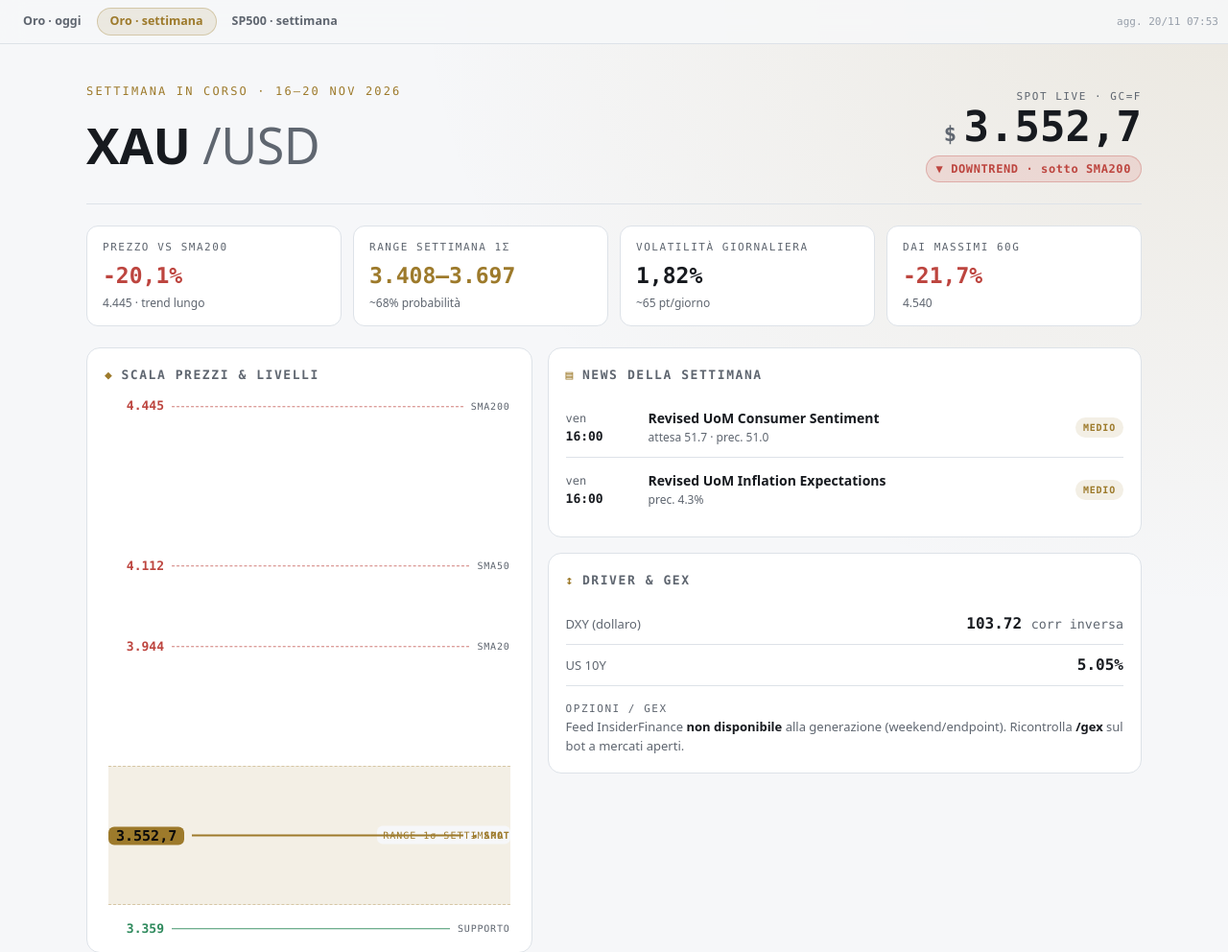
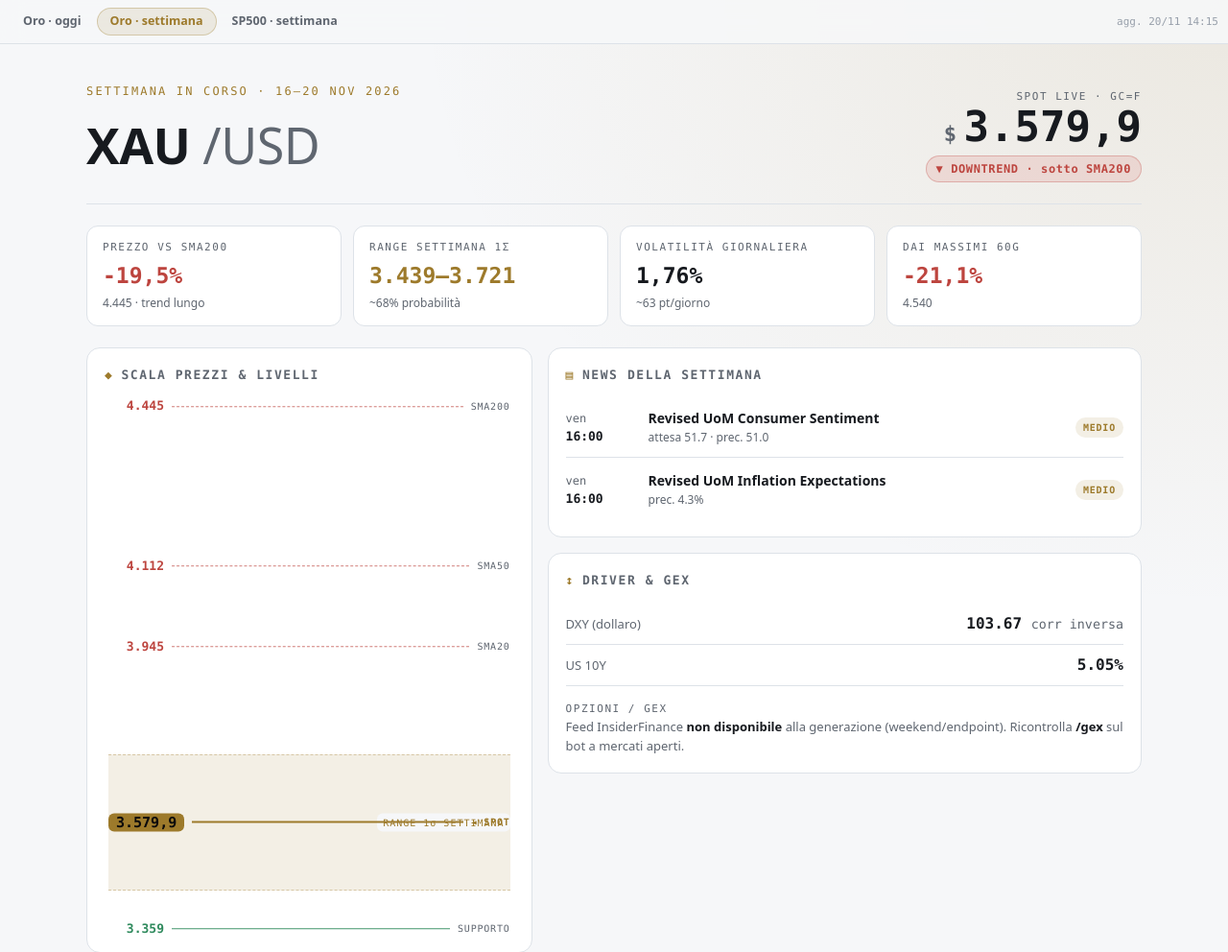
Before and after one commit to Th3Bl4ck/app-dash, a plain HTML site: page public/xau-weekly.html in a window 1280 px wide. Shown: the top 992 px of the page at 96% size. Drawn offline with Linux system fonts and the light colour scheme.

Commit message:
chore: rigenera dashboard 2026-11-20 13:16 UTC

```diff
--- a/public/xau-weekly.html
+++ b/public/xau-weekly.html
@@ -29,7 +29,7 @@
 </style>
 </head>
 <body>
-<nav class="appnav"><a href="/">Oro · oggi</a><a href="/xau-weekly.html" aria-current="page">Oro · settimana</a><a href="/spx-weekly.html">SP500 · settimana</a><span class="stamp">agg. 20/11 07:53</span></nav>
+<nav class="appnav"><a href="/">Oro · oggi</a><a href="/xau-weekly.html" aria-current="page">Oro · settimana</a><a href="/spx-weekly.html">SP500 · settimana</a><span class="stamp">agg. 20/11 14:15</span></nav>
 <title>XAU — Settimana 16–20 nov 2026</title>
 <style>
   :root{--bg:#0a0a0b;--surface:#151516;--surface-2:#1e1e20;--border:#2c2c2f;--text:#ececea;--dim:#9a9a97;--faint:#68686a;
@@ -88,26 +88,26 @@
 <div class="wrap">
   <header>
     <div><div class="eyebrow">Settimana in corso · 16–20 nov 2026</div><h1>XAU<span class="pair"> /USD</span></h1></div>
-    <div class="spotbox"><div class="label">Spot live · GC=F</div><div class="spot"><span class="cur">$</span>3.552,7</div><div class="badge down">▼ DOWNTREND · sotto SMA200</div></div>
+    <div class="spotbox"><div class="label">Spot live · GC=F</div><div class="spot"><span class="cur">$</span>3.579,9</div><div class="badge down">▼ DOWNTREND · sotto SMA200</div></div>
   </header>
   <section class="tiles">
-    <div class="tile"><div class="label">Prezzo vs SMA200</div><div class="v neg">-20,1%</div><div class="sub">4.445 · trend lungo</div></div>
-    <div class="tile"><div class="label">Range settimana 1σ</div><div class="v amb">3.408–3.697</div><div class="sub">~68% probabilità</div></div>
-    <div class="tile"><div class="label">Volatilità giornaliera</div><div class="v">1,82%</div><div class="sub">~65 pt/giorno</div></div>
-    <div class="tile"><div class="label">Dai massimi 60g</div><div class="v neg">-21,7%</div><div class="sub">4.540</div></div>
+    <div class="tile"><div class="label">Prezzo vs SMA200</div><div class="v neg">-19,5%</div><div class="sub">4.445 · trend lungo</div></div>
+    <div class="tile"><div class="label">Range settimana 1σ</div><div class="v amb">3.439–3.721</div><div class="sub">~68% probabilità</div></div>
+    <div class="tile"><div class="label">Volatilità giornaliera</div><div class="v">1,76%</div><div class="sub">~63 pt/giorno</div></div>
+    <div class="tile"><div class="label">Dai massimi 60g</div><div class="v neg">-21,1%</div><div class="sub">4.540</div></div>
   </section>
   <div class="grid">
-    <div class="card"><h2><span class="n">◆</span> Scala prezzi &amp; livelli</h2><div class="ladder"><div class="band" style="top:68.5%;height:25.9%"><span class="btag">RANGE 1σ SETTIMANA</span></div><div class="lvl res dashed" style="top:1.6%"><span class="px">4.445</span><span class="line"></span><span class="tag">SMA200</span></div><div class="lvl res dashed" style="top:31.4%"><span class="px">4.112</span><span class="line"></span><span class="tag">SMA50</span></div><div class="lvl res dashed" style="top:46.4%"><span class="px">3.944</span><span class="line"></span><span class="tag">SMA20</span></div><div class="lvl sup" style="top:98.8%"><span class="px">3.359</span><span class="line"></span><span class="tag">Supporto</span></div><div class="lvl spot" style="top:81.5%"><span class="px">3.552,7</span><span class="line"></span><span class="tag">◄ SPOT</span></div></div></div>
+    <div class="card"><h2><span class="n">◆</span> Scala prezzi &amp; livelli</h2><div class="ladder"><div class="band" style="top:66.4%;height:25.3%"><span class="btag">RANGE 1σ SETTIMANA</span></div><div class="lvl res dashed" style="top:1.6%"><span class="px">4.445</span><span class="line"></span><span class="tag">SMA200</span></div><div class="lvl res dashed" style="top:31.4%"><span class="px">4.112</span><span class="line"></span><span class="tag">SMA50</span></div><div class="lvl res dashed" style="top:46.3%"><span class="px">3.945</span><span class="line"></span><span class="tag">SMA20</span></div><div class="lvl sup" style="top:98.8%"><span class="px">3.359</span><span class="line"></span><span class="tag">Supporto</span></div><div class="lvl spot" style="top:79.0%"><span class="px">3.579,9</span><span class="line"></span><span class="tag">◄ SPOT</span></div></div></div>
     <div style="display:flex;flex-direction:column;gap:16px">
       <div class="card"><h2><span class="n">▤</span> News della settimana</h2>
         <div class="news"><div class="ev"><div class="day">ven <b>16:00</b></div><div class="ttl">Revised UoM Consumer Sentiment<small>attesa 51.7 · prec. 51.0</small></div><span class="imp md">Medio</span></div><div class="ev"><div class="day">ven <b>16:00</b></div><div class="ttl">Revised UoM Inflation Expectations<small>prec. 4.3%</small></div><span class="imp md">Medio</span></div></div></div>
-      <div class="card"><h2><span class="n">↕</span> Driver &amp; GEX</h2><div class="kv"><span class="k">DXY (dollaro)</span><span class="v">103.72 <small>corr inversa</small></span></div><div class="kv"><span class="k">US 10Y</span><span class="v">5.05%</span></div>
+      <div class="card"><h2><span class="n">↕</span> Driver &amp; GEX</h2><div class="kv"><span class="k">DXY (dollaro)</span><span class="v">103.67 <small>corr inversa</small></span></div><div class="kv"><span class="k">US 10Y</span><span class="v">5.05%</span></div>
         <div class="gexnote" style="margin-top:12px"><span class="label">Opzioni / GEX</span><br>Feed InsiderFinance <b>non disponibile</b> alla generazione (weekend/endpoint). Ricontrolla <b>/gex</b> sul bot a mercati aperti.</div></div>
     </div>
   </div>
   <div class="scen">
     <div class="sc range"><h3>Rimbalzo / range</h3>
-      <div class="trig">se 3.359 tiene</div><div class="path">3.553</div></div>
+      <div class="trig">se 3.359 tiene</div><div class="path">3.580</div></div>
     <div class="sc down"><h3>Rottura ribassista</h3>
       <div class="trig">chiusura sotto 3.359</div><div class="path">3.359</div></div>
     <div class="sc up"><h3>Inversione / spinta</h3>
```
Also changed, not shown: public/index.html (+3 -3 lines), public/spx-weekly.html (+2 -2 lines).
